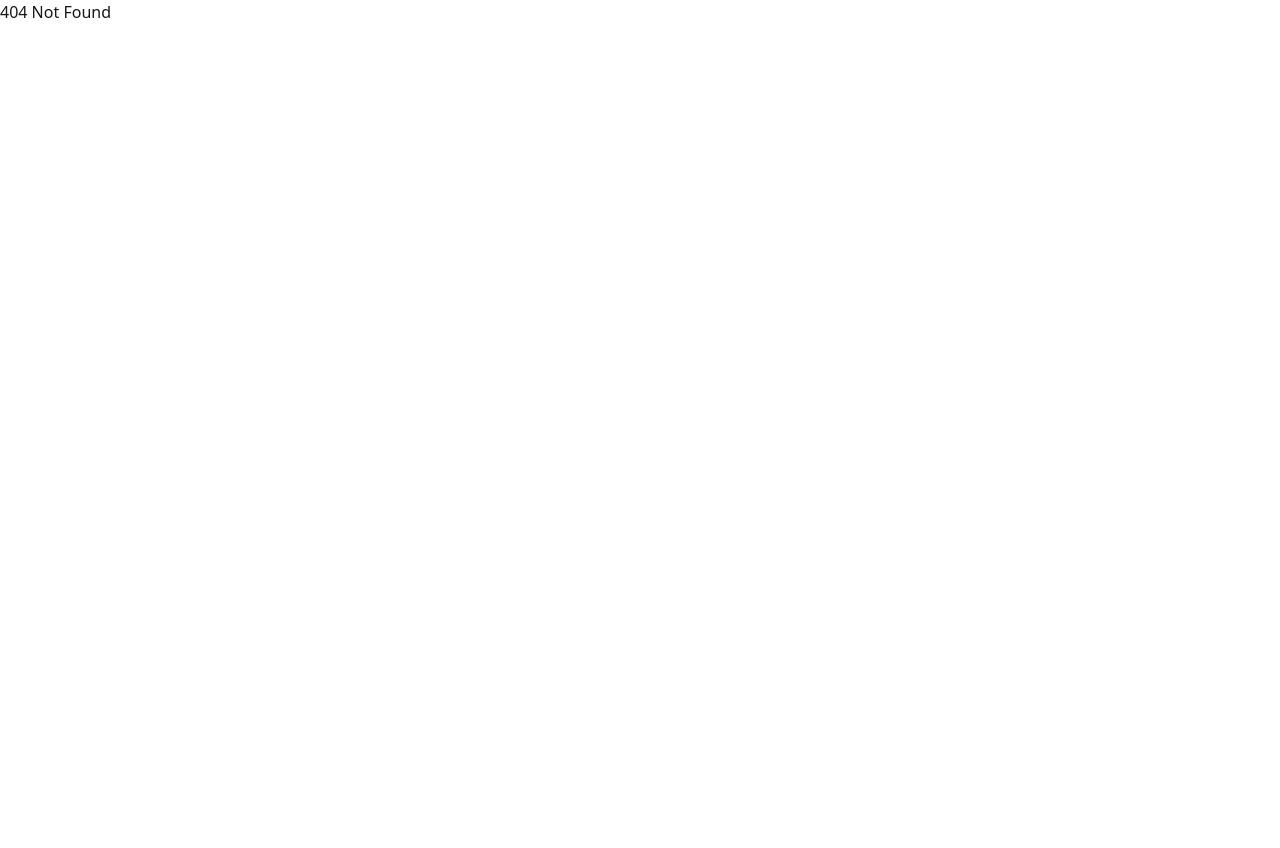
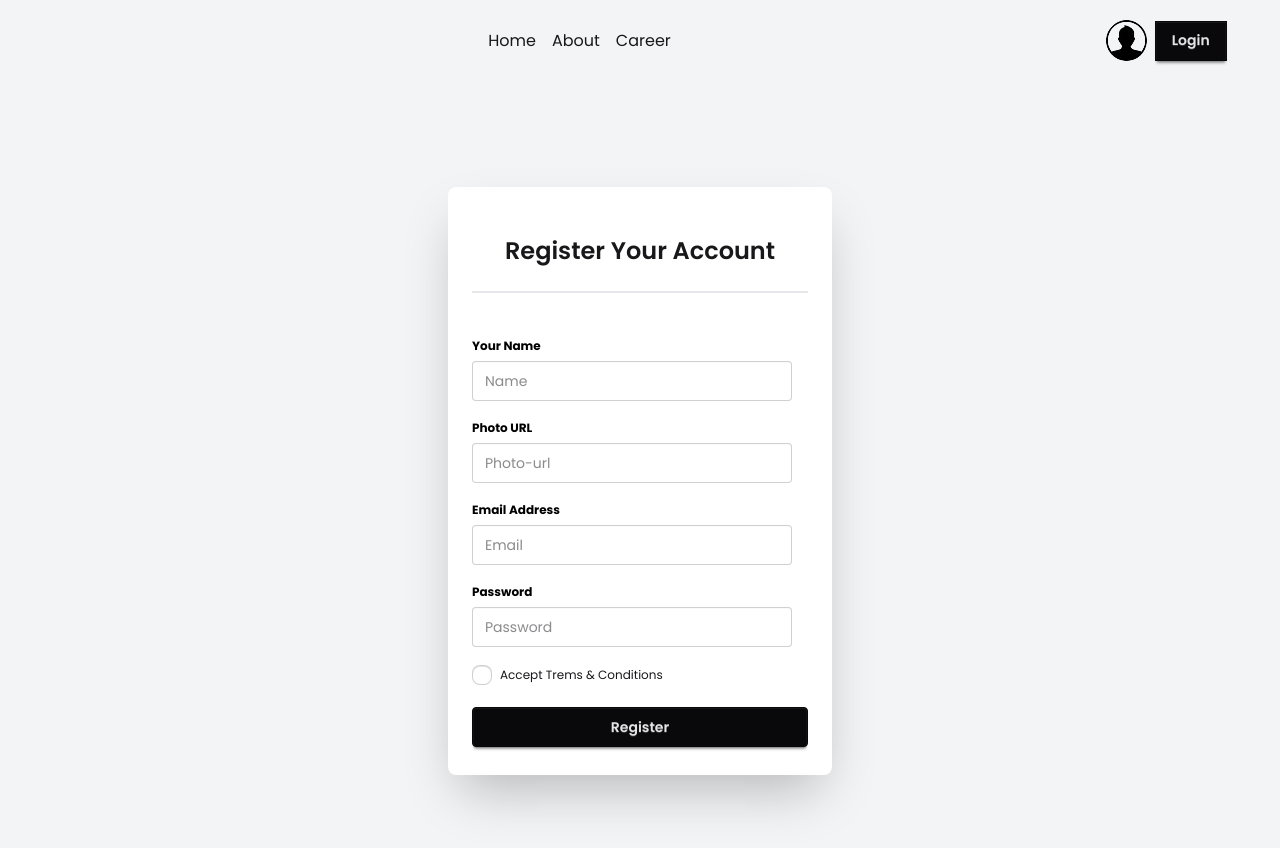
Before and after one commit to H-M-Nizum/NewsPortal, a React (Vite) app: page /auth/register in a window 1280 px wide. Before the commit this address had no page. Shown: the top 848 px of the page. Before the commit the page ends 800 px from the top, so only its background shows below. Built offline with nearby package versions, Linux system fonts and the light colour scheme.

Commit message:
Design Login and Register page

```diff
--- a/src/components/Navbar.jsx
+++ b/src/components/Navbar.jsx
@@ -1,6 +1,6 @@
 import React from "react";
 import { Link } from "react-router";
-import userIcon from "../assets/user.png";
+import userIcon from "../assets/bg-remove-user.png";
 const Navbar = () => {
   return (
     <div className="flex justify-between">
@@ -14,7 +14,9 @@ const Navbar = () => {
         <div className="">
           <img src={userIcon} alt="userIcon" />
         </div>
-        <button className="btn btn-neutral rounded-none">Login</button>
+        <Link to={"/auth/login"} className="btn btn-neutral rounded-none">
+          Login
+        </Link>
       </div>
     </div>
   );
--- /dev/null
+++ b/src/layout/AuthLayout.jsx
@@ -0,0 +1,17 @@
+import { Outlet } from "react-router";
+import Navbar from "../components/Navbar";
+
+const AuthLayout = () => {
+  return (
+    <div className="bg-gray-100 font-poppins">
+      <nav className="w-11/12 mx-auto pt-5">
+        <Navbar></Navbar>
+      </nav>
+      <section className="w-11/12 mx-auto pt-5">
+        <Outlet></Outlet>
+      </section>
+    </div>
+  );
+};
+
+export default AuthLayout;
--- /dev/null
+++ b/src/pages/LoginPage.jsx
@@ -0,0 +1,37 @@
+import { Link } from "react-router";
+
+const LoginPage = () => {
+  return (
+    <div className="min-h-screen flex justify-center items-center">
+      <div className="card bg-base-100 w-full max-w-sm shrink-0 shadow-2xl">
+        <div className="card-body">
+          <div>
+            <h2 className="text-2xl font-semibold text-center py-4 pt-6">
+              Login Your Account
+            </h2>
+            {/* <hr className="text-gray-200 text-4xl" /> */}
+          </div>
+          <hr className="border-t-2 border-gray-200 py-4" />
+          <form className="fieldset">
+            <label className="label  text-black font-bold">Email Address</label>
+            <input type="email" className="input" placeholder="Email" />
+            <label className="label  text-black font-bold pt-3">Password</label>
+            <input type="password" className="input" placeholder="Password" />
+            <div>
+              <a className="link link-hover">Forgot password?</a>
+            </div>
+            <button className="btn btn-neutral mt-4">Login</button>
+            <p className="text-center pt-2">
+              Don't Have An Account?{" "}
+              <Link to={"/auth/register"} className="text-red-600">
+                Register
+              </Link>
+            </p>
+          </form>
+        </div>
+      </div>
+    </div>
+  );
+};
+
+export default LoginPage;
--- /dev/null
+++ b/src/pages/RegisterPage.jsx
@@ -0,0 +1,40 @@
+import { Link } from "react-router";
+
+const RegisterPage = () => {
+  return (
+    <div className="min-h-screen flex justify-center items-center">
+      <div className="card bg-base-100 w-full max-w-sm shrink-0 shadow-2xl">
+        <div className="card-body">
+          <div>
+            <h2 className="text-2xl font-semibold text-center py-4 pt-6">
+              Register Your Account
+            </h2>
+          </div>
+          <hr className="border-t-2 border-gray-200 py-4" />
+          <form className="fieldset">
+            <label className="label text-black font-bold">Your Name</label>
+            <input type="text" className="input" placeholder="Name" />
+            <label className="label  text-black font-bold pt-3">
+              Photo URL
+            </label>
+            <input type="text" className="input" placeholder="Photo-url" />
+            <label className="label  text-black font-bold pt-3">
+              Email Address
+            </label>
+            <input type="email" className="input" placeholder="Email" />
+            <label className="label  text-black font-bold pt-3">Password</label>
+            <input type="password" className="input" placeholder="Password" />
+            <div className="flex justify-between items-center pt-3 gap-2">
+              <input type="checkbox" className="checkbox checkbox-sm" />
+              <p>Accept Trems & Conditions</p>
+            </div>
+
+            <button className="btn btn-neutral mt-4">Register</button>
+          </form>
+        </div>
+      </div>
+    </div>
+  );
+};
+
+export default RegisterPage;
```
Also changed, not shown: src/routes/router.jsx (+14 -1 lines), src/assets/bg-remove-user.png (added).
